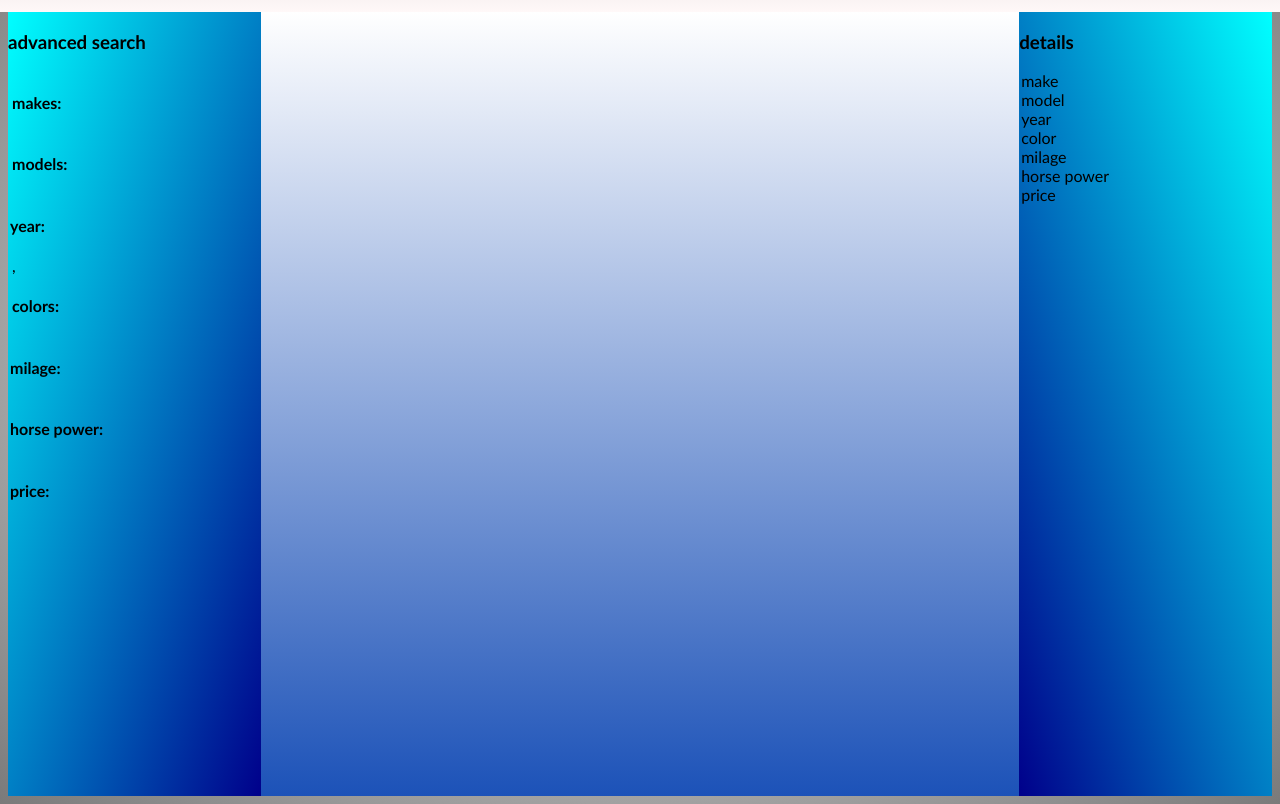
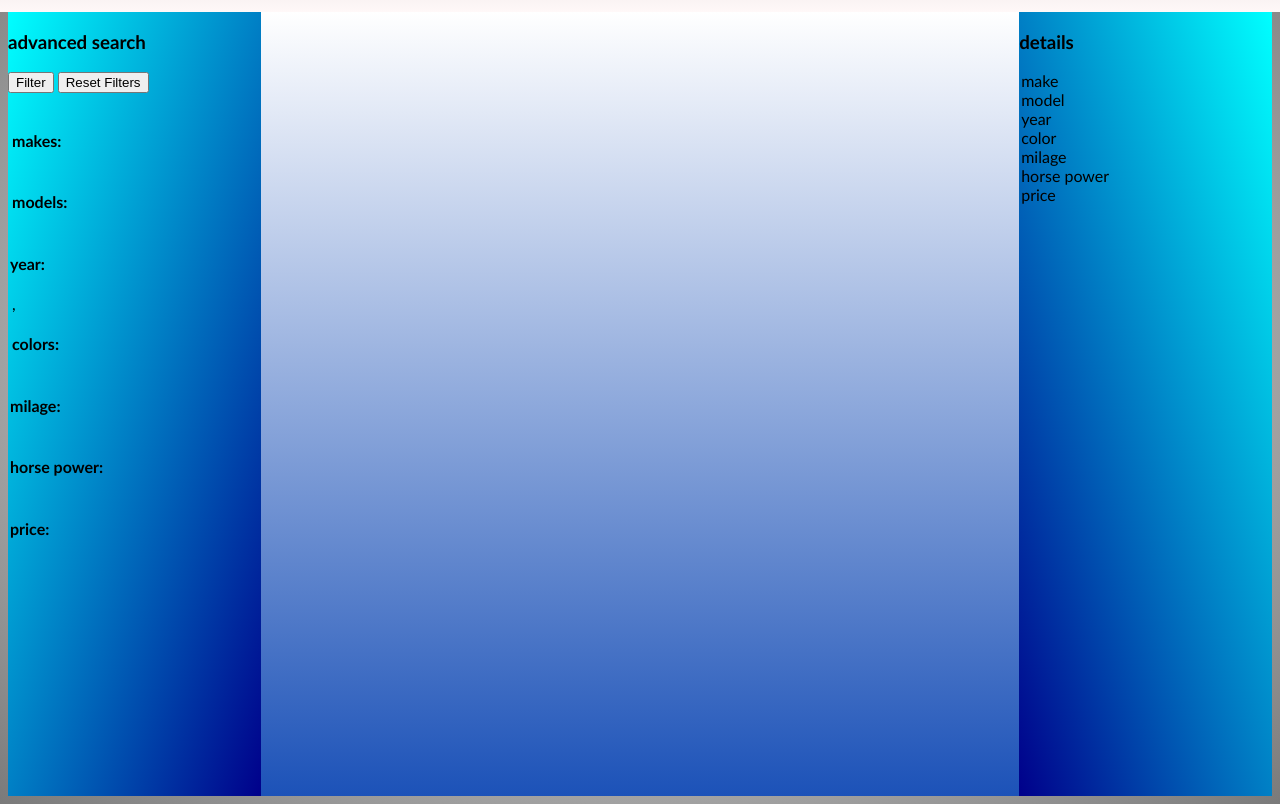
Before and after one commit to MuhammedGebril/carReservationSystem, a website: page FP/index.html in a window 1280 px wide. Shown: the part 100-904 px from the top of the page. Drawn offline with Linux system fonts and the light colour scheme; no server answers.

Commit message:
Update index.html

```diff
--- a/FP/index.html
+++ b/FP/index.html
@@ -4,7 +4,7 @@
   <meta charset="UTF-8">
   <meta name="viewport" content="width=device-width, initial-scale=1.0">
   <meta http-equiv="X-UA-Compatible" content="ie=edge">
-  <title>Manipulating the DOM</title>
+  <title>Car Agency</title>
   <!-- Load Google Fonts -->
   <link href="https://fonts.googleapis.com/css?family=Fira+Sans:900|Merriweather&display=swap" rel="stylesheet">  <!-- Load Styles -->
   <link href="styles.css" rel="stylesheet">
@@ -21,6 +21,8 @@
   <main>
   <div id="search">
     <h3>advanced search</h3>
+    <button onclick="filter()">Filter</button>
+    <button onclick="resetFilter()">Reset Filters</button>
     <ul id="searchPanel">
       <ul id="makes"><h4>makes:</h4></ul>
       <ul id="models"><h4>models:</h4></ul>
```
